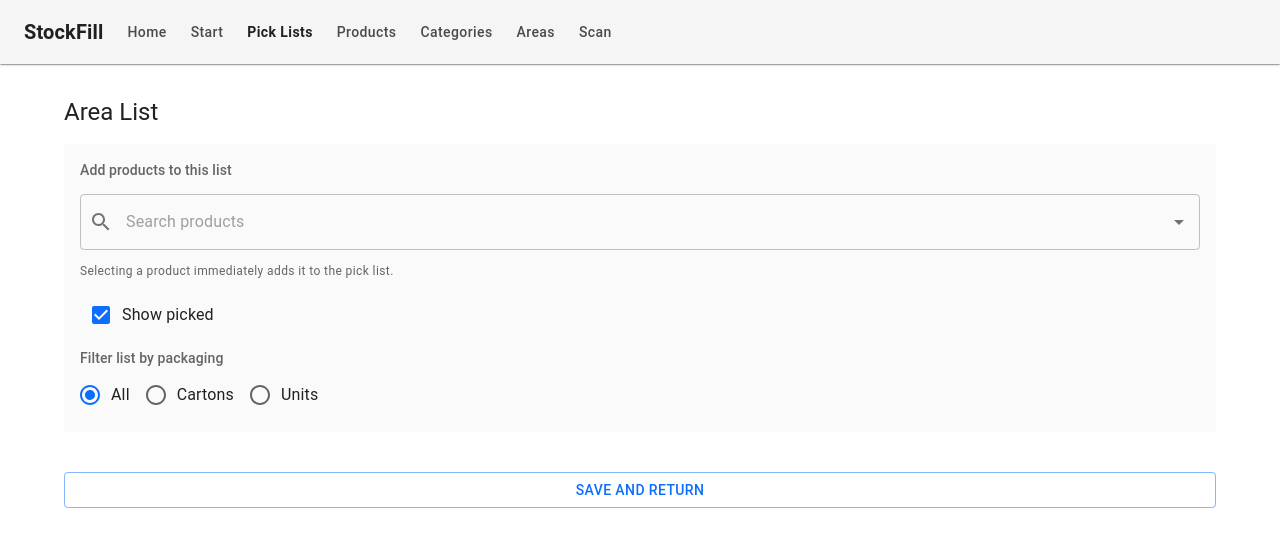
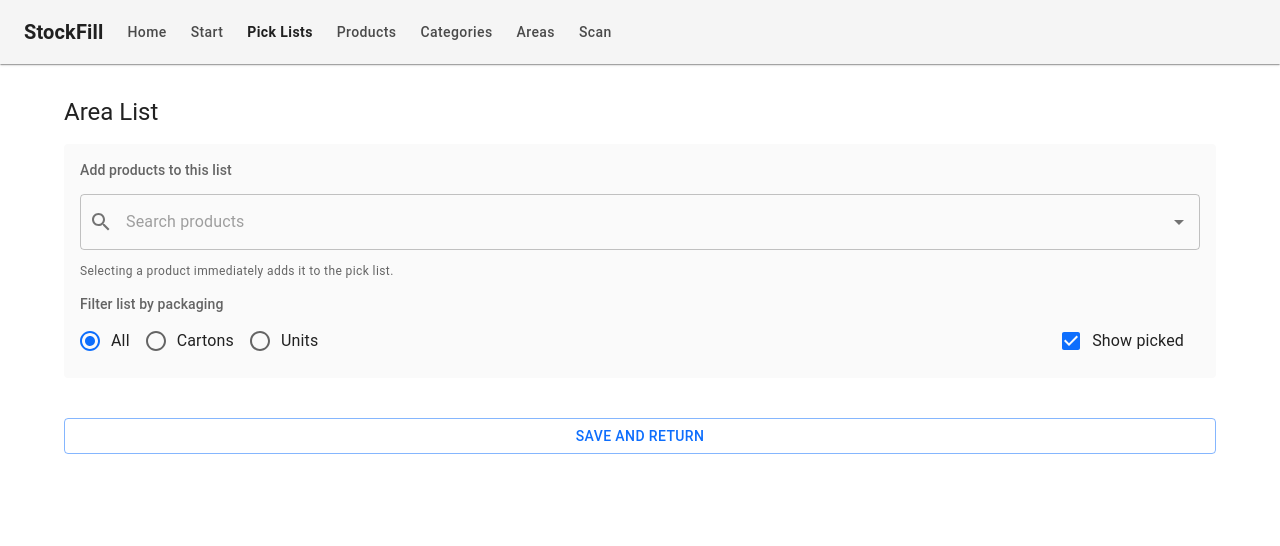
Before and after one commit to beatz174-bit/stockfill, a React (Vite) app: page /pick-lists/1 in a window 1280 px wide. Shown: the top 546 px of the page. Built offline with nearby package versions, Linux system fonts and the light colour scheme.

Commit message:
Align show picked checkbox with filter controls

```diff
--- a/src/screens/ActivePickListScreen.tsx
+++ b/src/screens/ActivePickListScreen.tsx
@@ -198,30 +198,40 @@ export const ActivePickListScreen = () => {
           <Typography variant="caption" color="text.secondary">
             Selecting a product immediately adds it to the pick list.
           </Typography>
-          <FormControlLabel
-            control={
-              <Checkbox
-                checked={showPicked}
-                onChange={(event) => setShowPicked(event.target.checked)}
-              />
-            }
-            label="Show picked"
-          />
           <FormControl>
             <Typography variant="subtitle2" color="text.secondary" sx={{ mb: 0.5 }}>
               Filter list by packaging
             </Typography>
-            <RadioGroup
-              row
-              value={itemFilter}
-              onChange={(event) =>
-                setItemFilter(event.target.value as 'all' | 'cartons' | 'units')
-              }
+            <Stack
+              direction="row"
+              alignItems="center"
+              justifyContent="space-between"
+              flexWrap="wrap"
+              rowGap={1}
             >
-              <FormControlLabel value="all" control={<Radio />} label="All" />
-              <FormControlLabel value="cartons" control={<Radio />} label="Cartons" />
-              <FormControlLabel value="units" control={<Radio />} label="Units" />
-            </RadioGroup>
+              <RadioGroup
+                row
+                value={itemFilter}
+                onChange={(event) =>
+                  setItemFilter(event.target.value as 'all' | 'cartons' | 'units')
+                }
+                sx={{ flexGrow: 1 }}
+              >
+                <FormControlLabel value="all" control={<Radio />} label="All" />
+                <FormControlLabel value="cartons" control={<Radio />} label="Cartons" />
+                <FormControlLabel value="units" control={<Radio />} label="Units" />
+              </RadioGroup>
+              <FormControlLabel
+                control={
+                  <Checkbox
+                    checked={showPicked}
+                    onChange={(event) => setShowPicked(event.target.checked)}
+                  />
+                }
+                label="Show picked"
+                sx={{ ml: { xs: 0, sm: 2 } }}
+              />
+            </Stack>
           </FormControl>
         </Stack>
       </Stack>
```
